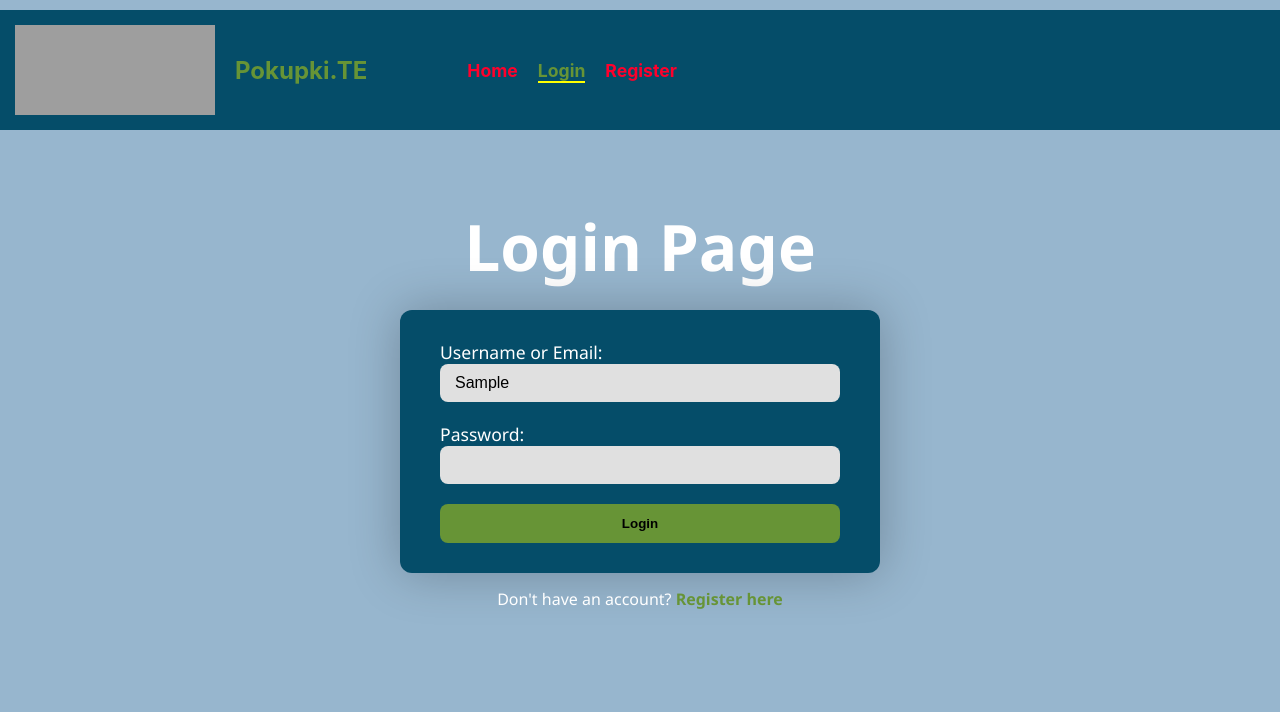
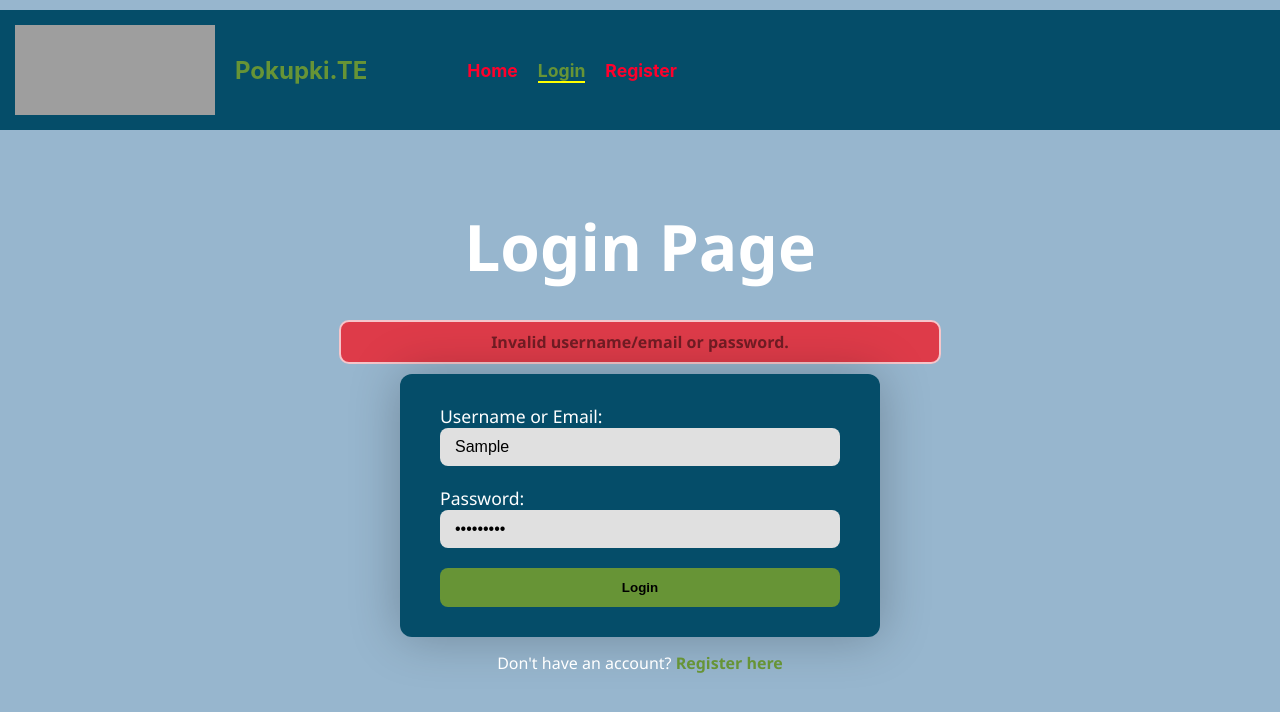
Before and after one commit to rivanov00/ReactJS_Uni_New, a React (Create React App) app: page /login in a window 1280 px wide. Both pictures are taken after typing "Sample", "Sample123" into the empty fields and a click on the button "Login". Shown: the top 712 px of the page. Built offline with nearby package versions, Linux system fonts and the light colour scheme; data requests are answered from the project's data file; grey boxes are pictures that could not be loaded.

Commit message:
Loginpage login message added & css added

```diff
--- a/db.json
+++ b/db.json
@@ -93,6 +93,12 @@
       "name": "tesstttt",
       "quantity": 1,
       "userId": "4"
+    },
+    {
+      "id": "942f",
+      "name": "reqr",
+      "quantity": 1,
+      "userId": "4"
     }
   ]
 }
--- a/src/components/LoginPage.css
+++ b/src/components/LoginPage.css
@@ -77,3 +77,25 @@
 .register-link a:hover {
     text-decoration: underline;
 }
+.login-message {
+    margin-top: 10px;
+    margin-bottom: 10px;
+    padding: 9px;
+    border-radius: 10px;
+    text-align: center;
+    font-weight: bold;
+    width: 47%;
+    box-sizing: border-box;
+}
+
+.login-message.success {
+    background-color: #2aec57;
+    color: #155724;
+    border: 2px solid #c3e6cb;
+}
+
+.login-message.error {
+    background-color: #de3b49;
+    color: #721c24;
+    border: 2px solid #f5c6cb;
+}
--- a/src/components/LoginPage.js
+++ b/src/components/LoginPage.js
@@ -6,21 +6,30 @@ import './LoginPage.css';
 function LoginPage() {
   const [usernameOrEmail, setUsernameOrEmail] = useState('');
   const [password, setPassword] = useState('');
+  const [message, setMessage] = useState('');
+  const [messageType, setMessageType] = useState('');
+
   const { login } = useAuth();
   const navigate = useNavigate();
 
   const handleSubmit = async (event) => {
     event.preventDefault();
 
+    setMessage('');
+    setMessageType('');
+
     console.log('Attempting login with:', { usernameOrEmail });
 
     try {
       const response = await fetch('http://localhost:5000/users');
+
       if (!response.ok) {
         console.error('API Error:', response.status, response.statusText);
-        alert('An error occurred while trying to log in. Please try again.');
+        setMessage('An error occurred while trying to log in. Please try again.');
+        setMessageType('error');
         return;
       }
+
       const users = await response.json();
 
       const foundUser = users.find(user =>
@@ -29,21 +38,34 @@ function LoginPage() {
 
       if (foundUser) {
         login(foundUser);
-        alert('Login successful!');
-        navigate('/');
+        setMessage('Login successful, you will be redirected to your shopping list');
+        setMessageType('success');
+
+        setTimeout(() => {
+          navigate('/');
+        }, 2000);
+
       } else {
-        alert('Invalid username/email or password.');
+        setMessage('Invalid username/email or password.');
+        setMessageType('error');
       }
     } catch (error) {
       console.error('Login attempt failed:', error);
-      alert('An error occurred during login.');
+      setMessage('An error occurred during login.');
+      setMessageType('error');
     }
-    setPassword('');
   };
 
   return (
     <div className="login-container">
       <h2 className="login-title">Login Page</h2>
+
+      {message && (
+        <p className={`login-message ${messageType}`}>
+          {message}
+        </p>
+      )}
+
       <form onSubmit={handleSubmit} className="login-form">
         <div className="form-group">
           <label htmlFor="login-username-email" className="login-label">Username or Email:</label>
```
